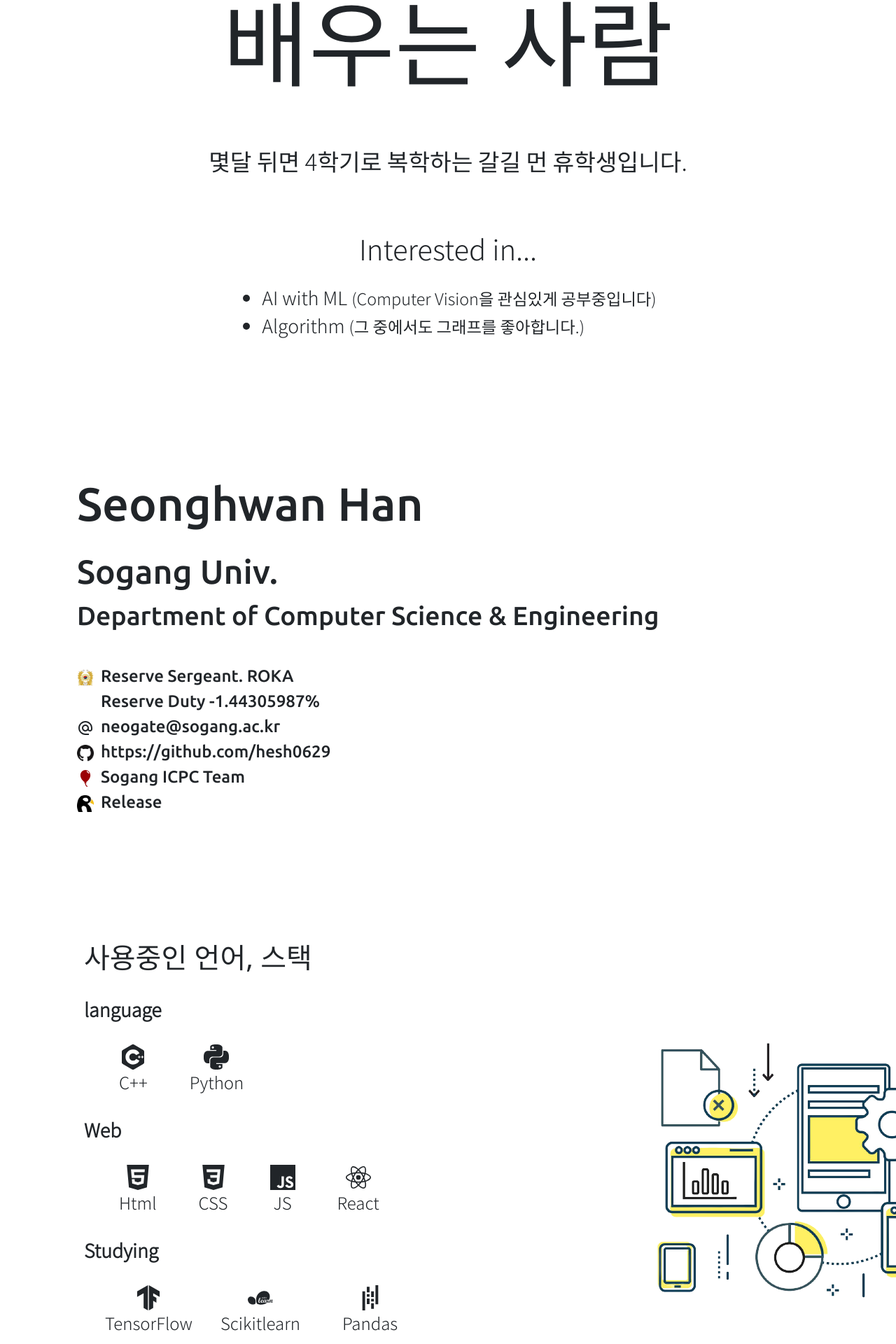
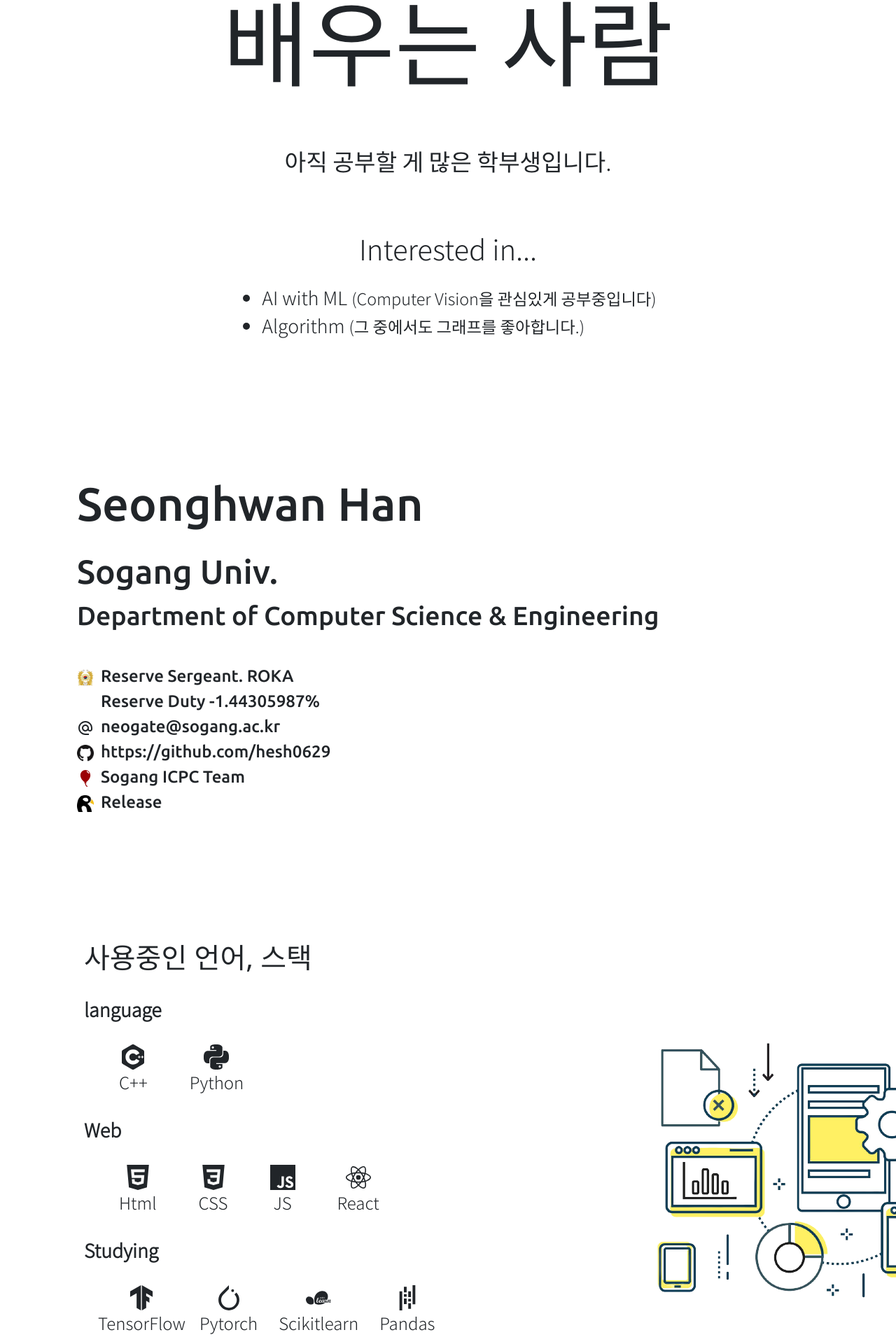
Before and after one commit to Hesh0629/blog_project, a React (Create React App) app: page / in a window 1280 px wide. Shown: the part 270-2190 px from the top of the page at 70% size. Built offline with nearby package versions, Linux system fonts and the light colour scheme; a web font is replaced by a local one.

Commit message:
update on 2022.12.19

```diff
--- a/src/components/home/DevStack.js
+++ b/src/components/home/DevStack.js
@@ -10,7 +10,8 @@ import {
 	SiReact,
 	SiScikitlearn,
 	SiPandas,
-	SiTensorflow
+	SiTensorflow,
+	SiPytorch
 } from 'react-icons/si';
 import { GrMysql } from 'react-icons/gr';
 import '../style/devStack.scss';
@@ -61,15 +62,19 @@ const DevStack = () => {
 				<div class="Studying">
 					<div class="title">Studying</div>
 					<div class="contents">
-						<div class="cmp" style={{padding: '30px 10px'}}>
+						<div class="cmp" style={{padding: '30px 0px'}}>
 							<SiTensorflow class="icon" />
 							TensorFlow
 						</div>
-						<div class="cmp">
+						<div class="cmp" style={{padding: '30px 20px'}}>
+							<SiPytorch class="icon" />
+							Pytorch
+						</div>
+						<div class="cmp"style={{padding: '30px 10px'}}>
 							<SiScikitlearn class="icon" />
 							Scikitlearn
 						</div>
-						<div class="cmp">
+						<div class="cmp"style={{padding: '30px 20px'}}>
 							<SiPandas class="icon" />
 							Pandas
 						</div>
--- a/src/components/home/Footer.js
+++ b/src/components/home/Footer.js
@@ -5,7 +5,7 @@ const Footer = () => {
 		<>
 			<div class="footer">
 				<div class="text">
-					<div>Last update : 2022.06.25</div>
+					<div>Last update : 2022.12.19</div>
 					<div>How to Reach me : neogate@sogang.ac.kr</div>
 					<a class="copyright" href="https://www.vecteezy.com/free-vector/statistics-icon">Statistics Icon Vectors by Vecteezy</a>
 				</div>
--- a/src/components/home/Introduce.js
+++ b/src/components/home/Introduce.js
@@ -9,7 +9,7 @@ const Introduce = () => {
 			<Header />
 			<div {...effect}>
 				<div class="big-text">배우는 사람</div>
-				<div class="small-text">몇달 뒤면 4학기로 복학하는 갈길 먼 휴학생입니다.</div>
+				<div class="small-text">아직 공부할 게 많은 학부생입니다.</div>
 				<div class="interest">
 					<div style={{ margin: '0', textAlign: 'center', padding: '20px 0', fontSize: '30pt' }}>
 						Interested in...
--- a/src/components/home/News.js
+++ b/src/components/home/News.js
@@ -32,6 +32,21 @@ const News = () => {
                         </Card>
                     </UncontrolledCollapse>
                 </div>
+                <div class="wrapper" className="d-flex flex-column">
+                    <Button color="outline-dark" id="toggle2" className="w-75 h-100">
+                        <div class="title">
+                            # 2022.12.19
+                        </div>
+                    </Button>
+                    <UncontrolledCollapse toggler="#toggle2" className="m-0 p-0" >
+                        <Card class="">
+                            <CardBody class="content">
+                                22년도 가을학기가 끝났습니다.<br/>
+                                살면서 이리 힘든 적은 처음이였어요.
+                            </CardBody>
+                        </Card>
+                    </UncontrolledCollapse>
+                </div>
             </div>
 		</>
 	);
```
